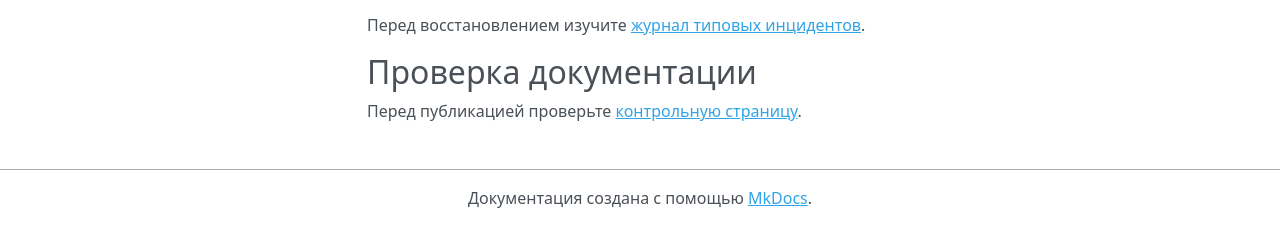
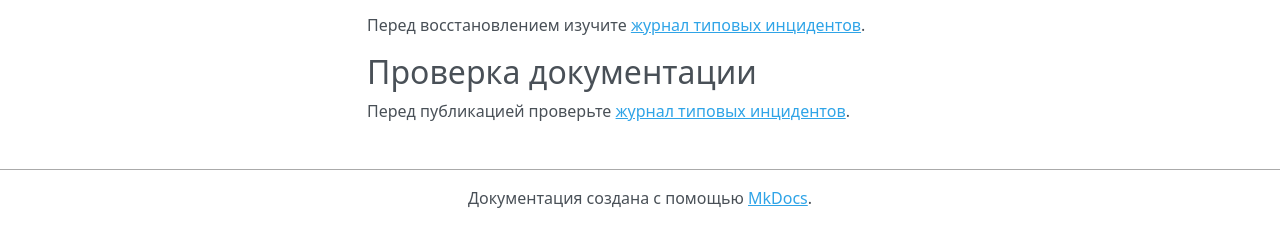
Before and after one commit to asdfh08/devops-docs, an MkDocs documentation site: the page built from docs/runbook.md, in a window 1280 px wide. Shown: the part 635-882 px from the top of the page. Built offline with MkDocs 1.6.1, drawn with Linux system fonts in a browser that asks for light colours; nearby versions of some CDN libraries.

Commit message:
docs: fix validation test link

```diff
--- a/docs/runbook.md
+++ b/docs/runbook.md
@@ -25,4 +25,4 @@
 
 ## Проверка документации
 
-Перед публикацией проверьте [контрольную страницу](missing-page.md).
+Перед публикацией проверьте [журнал типовых инцидентов](incidents.md).
```
